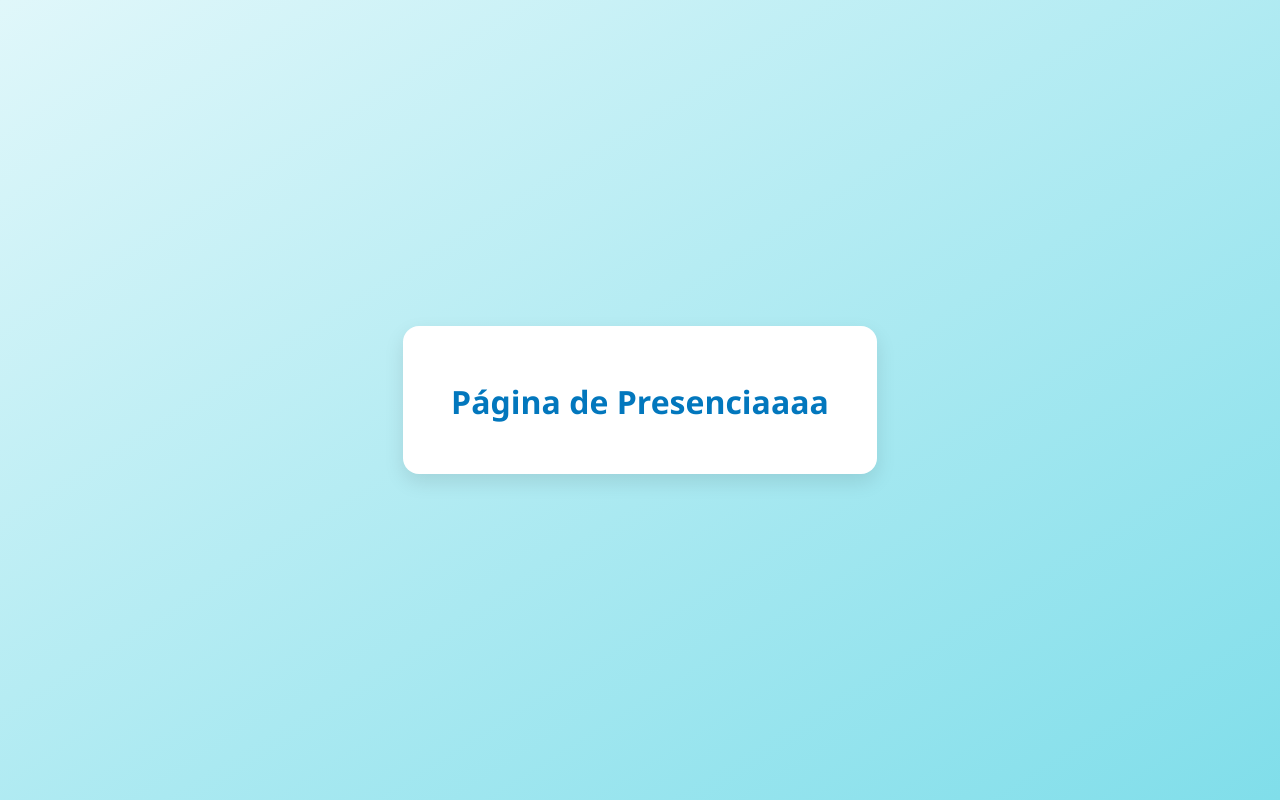
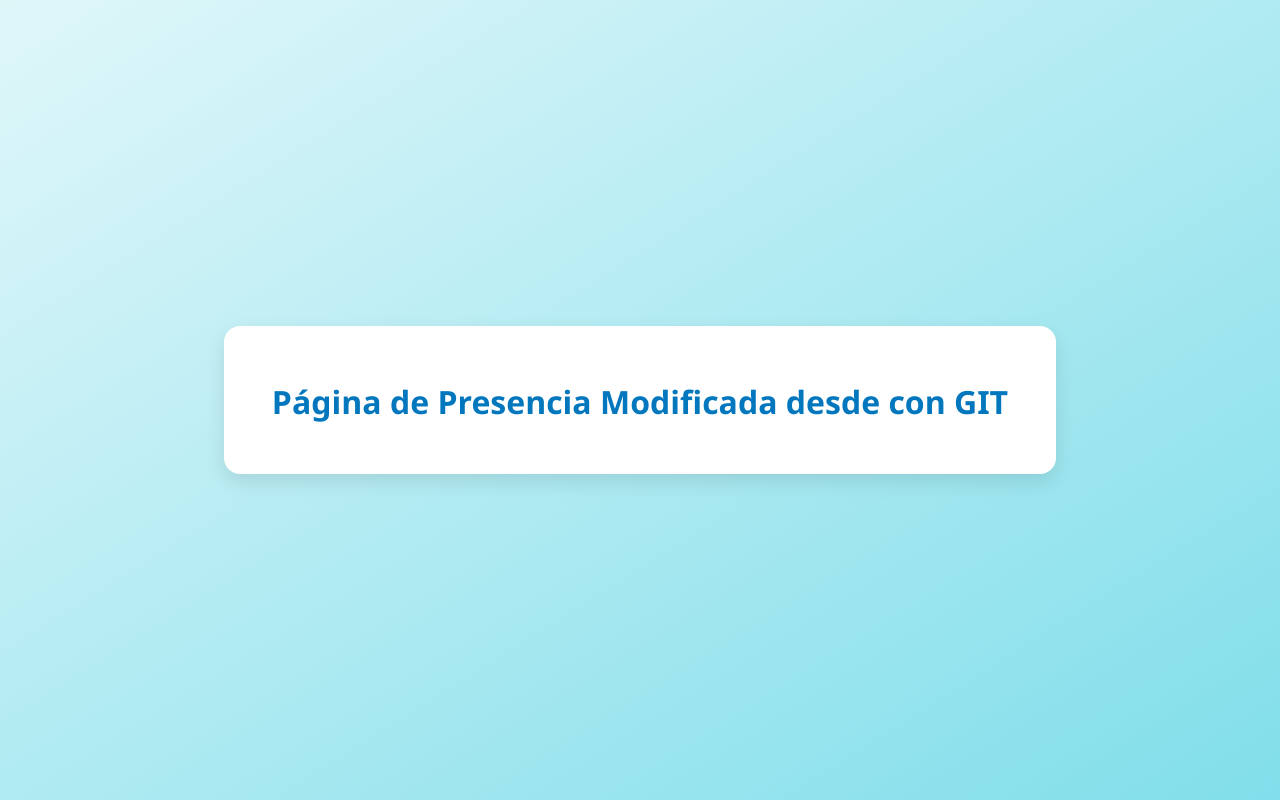
Before and after one commit to LCR-dot/desp, a React (Create React App) app in the folder frontend/: page / in a window 1280 px wide. Built offline with nearby package versions, Linux system fonts and the light colour scheme; no server answers.

Commit message:
modificando Proyecto Back-Front

```diff
--- a/frontend/src/App.js
+++ b/frontend/src/App.js
@@ -17,7 +17,7 @@ function App() {
   return (
     <div className="container">
       <div className="card">
-        <h1 className="title">Página de Presenciaaaa</h1>
+        <h1 className="title">Página de Presencia Modificada desde con GIT</h1>
         <p className="message">{message}</p>
       </div>
     </div>
```
Also changed, not shown: 1 other file (tests, documents, lock files or other folders).
